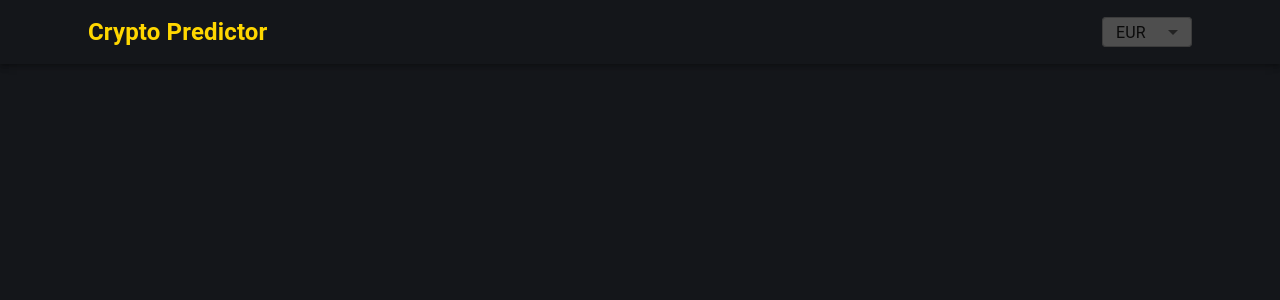
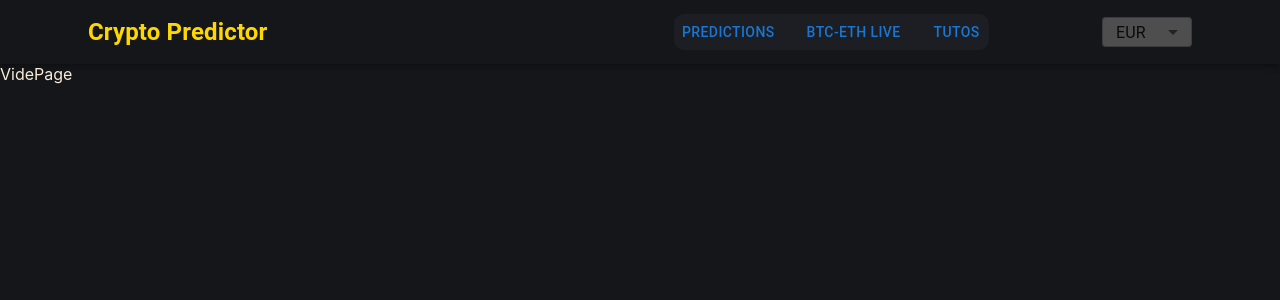
Before and after one commit to Marwan-Ghouma/cryptopred, a React (Create React App) app: page /tutos in a window 1280 px wide. Shown: the top 300 px of the page. Built offline with nearby package versions, Linux system fonts and the light colour scheme.

Commit message:
livepage

```diff
--- a/src/App.css
+++ b/src/App.css
@@ -98,12 +98,23 @@ a {
 .pagin{
   color:gold;
 }
+
 .container{
+
   display: flex;
   flex-direction: column;
   align-items: center;
 
 }
+.container2{
+  margin-top: 50px;
+  display: flex;
+  flex-direction: column;
+  align-items: center;
+
+}
+
+
 
 .sidebar{
   width: 30%;
@@ -166,3 +177,20 @@ a {
   background-color: gold;
   color: #14161a;
 }
+.stack{
+  border-radius:10px ;
+  background-color: #1c1e24;
+  margin: 3px;
+}
+.butt:hover{
+  background-color: #1c1e24;
+  margin-left: 7px;
+  margin-top: 1px;
+  margin-bottom: 1px;
+  margin-left: 7px;
+}
+.live{
+  display: flex;
+  flex-direction: column;
+  align-items: center;
+}
--- a/src/App.js
+++ b/src/App.js
@@ -4,6 +4,9 @@ import Header from './Components/Header';
 import Coinpage from './Pages/Coinpage';
 import HomePage from './Pages/HomePage';
 import 'react-alice-carousel/lib/alice-carousel.css';
+import VidePage from './Pages/VideoPage';
+import Live from './Pages/Live';
+import Predictions from './Pages/Predictions';
 
 
 
@@ -19,6 +22,9 @@ function App() {
         <Routes>
             <Route path="/" element={ <HomePage />} ></Route>
             <Route path="/coins/:id" element={ <Coinpage />} ></Route>
+            <Route path="/tutos" element={ <VidePage />} ></Route>
+            <Route path="/live" element={ <Live />} ></Route>
+            <Route path="/predictions" element={ <Predictions />} ></Route>
         </Routes>
        </div>
 
--- a/src/Components/Header.js
+++ b/src/Components/Header.js
@@ -7,7 +7,8 @@ import Toolbar from '@mui/material/Toolbar';
 import Typography from '@mui/material/Typography';
 import Select from '@mui/material/Select';
 import { CryptoState } from "../CryptoContext";
-
+import Button from '@mui/material/Button';
+import Stack from '@mui/material/Stack'
 
 
 
@@ -29,6 +30,13 @@ const Header = () => {
                  <h2>Crypto Predictor</h2>
                  </Typography>
 
+                <Stack direction="row" spacing={2} className="stack" >
+                  <Button className='butt' onClick={() => navigate(`/predictions`)}  >Predictions</Button>
+                  <Button onClick={() => navigate(`/live`)} >Btc-Eth live</Button>
+                  <Button onClick={() => navigate(`/tutos`)}>Tutos</Button>
+
+                </Stack>
+
                <Select  className='select'
                value={currency}
                onChange={(e) => setCurrency(e.target.value)}
--- a/src/Pages/Coinpage.js
+++ b/src/Pages/Coinpage.js
@@ -32,7 +32,7 @@ const Coinpage = () => {
 
   return (
 
-    <div className='container'>
+    <div className='container2'>
       <div className='sidebar'>
       <img
           src={coin?.image.large}
--- /dev/null
+++ b/src/Pages/Live.js
@@ -0,0 +1,11 @@
+import React from 'react'
+
+const Live = () => {
+  return (
+    <div className='live'>
+        <iframe scrolling="no"  width="1060" height="515" src="https://www.youtube.com/embed/gMXUIh_NB7o?autoplay=1&mute=1" title="Btc & Eth Live market" frameborder="0"  allow="accelerometer; autoplay; clipboard-write; encrypted-media; gyroscope; picture-in-picture" allowfullscreen></iframe>
+    </div>
+  )
+}
+
+export default Live
--- /dev/null
+++ b/src/Pages/Predictions.js
@@ -0,0 +1,9 @@
+import React from 'react'
+
+const Predictions = () => {
+  return (
+    <div>Predictions</div>
+  )
+}
+
+export default Predictions
--- /dev/null
+++ b/src/Pages/VideoPage.js
@@ -0,0 +1,9 @@
+import React from 'react'
+
+const VidePage = () => {
+  return (
+    <div>VidePage</div>
+  )
+}
+
+export default VidePage
```
